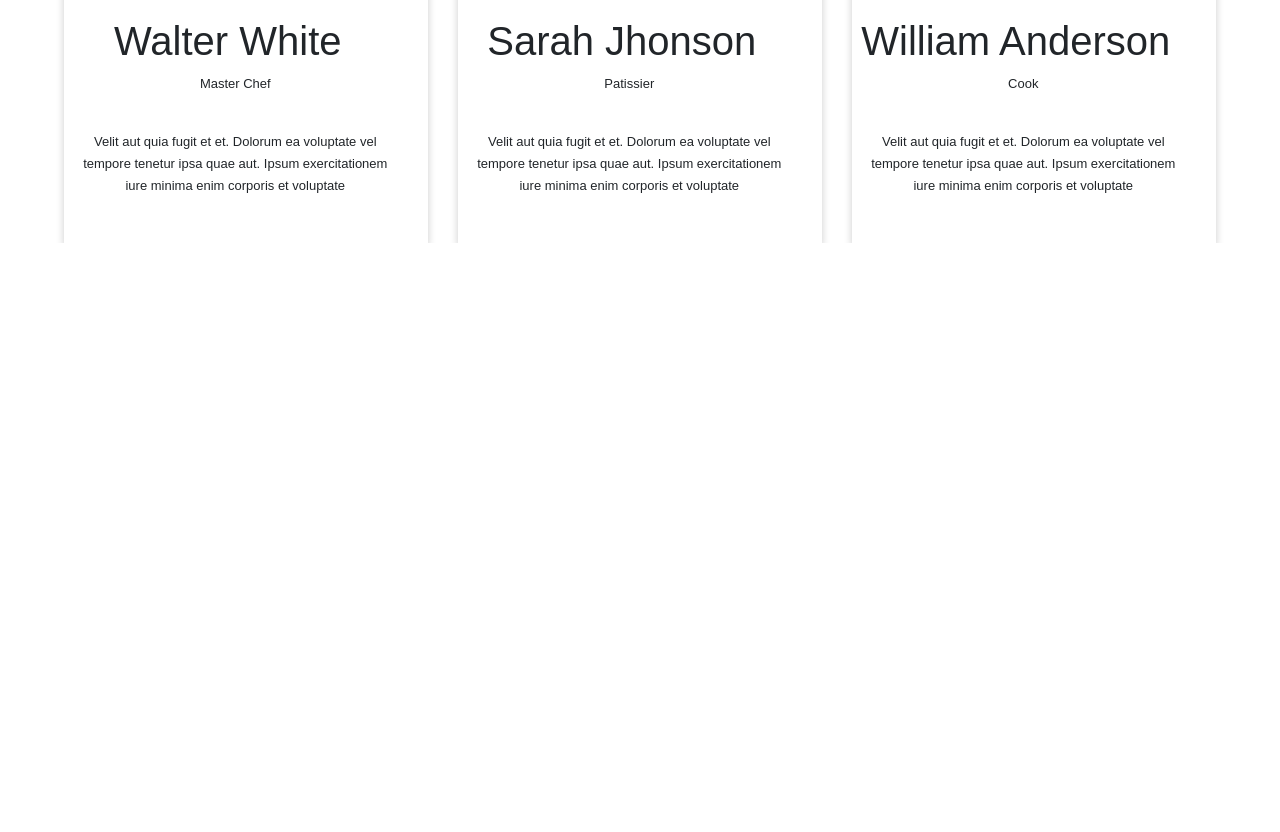
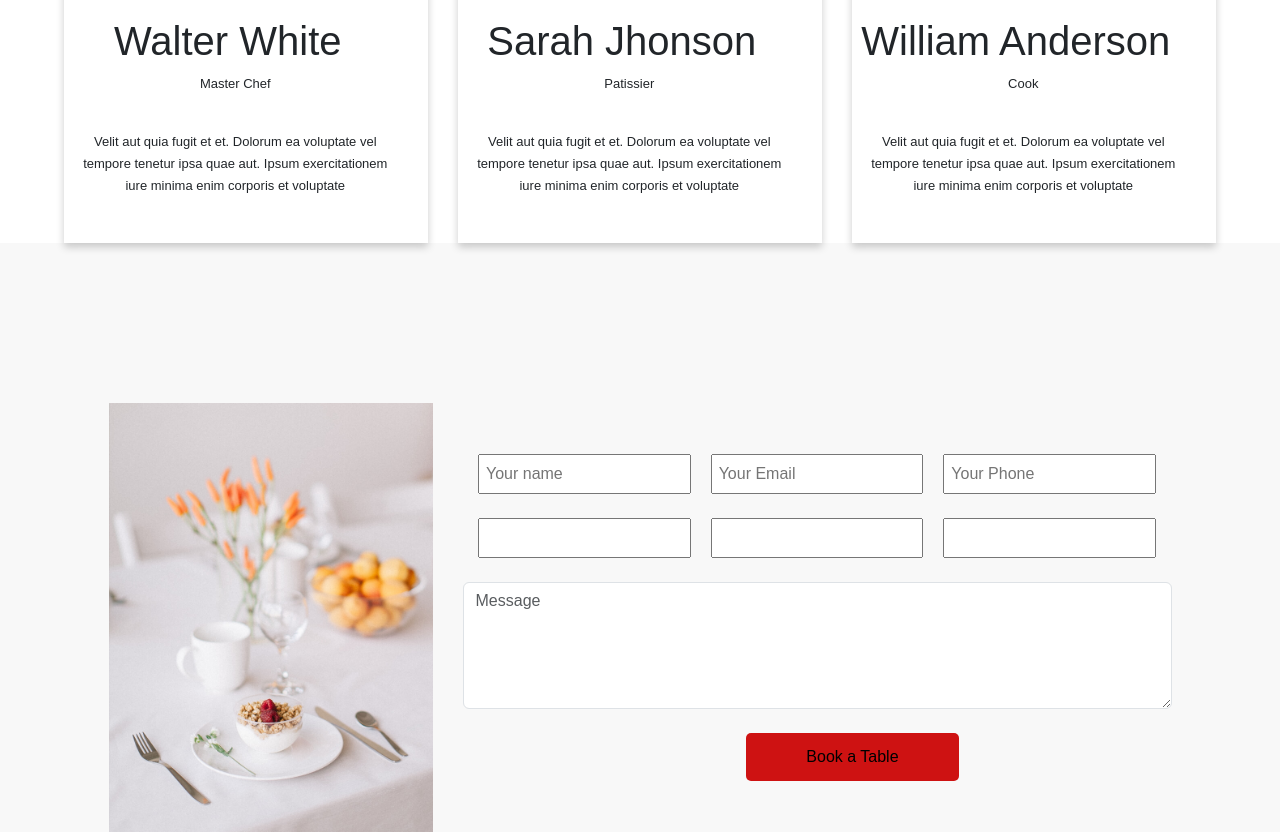
Before and after one commit to zakaria-20/JavaScript_DOM_Final_Project_Zakaria_Salami, a website: page index.html in a window 1280 px wide. Shown: the part 4661-5493 px from the top of the page. Before the commit the page ends 4904 px from the top, so only its background shows below. Drawn offline with nearby package versions, Linux system fonts and the light colour scheme.

Commit message:
add section5

```diff
--- a/index.html
+++ b/index.html
@@ -569,7 +569,7 @@
 
         </div>
     </section>
-    <!-- <section class="section5">
+     <section class="section5">
 
         <img src="./public/images/reservation.jpg" class="img-sec5"  alt="">
 
@@ -589,7 +589,7 @@
             </div>
             <button>Book a Table</button>
         </div>
-    </section> -->
+    </section>
     <!-- <div class="titleContact d-flex flex-column justify-content-center align-items-center bg-light" style="font-family: caveat; height: 30vh;">
         <h3 class=" text-grey" style="font-size: 15px ; color: grey;">CONTACT</h3>
         <p class="fs-3">Need Help? <span class="text-danger">Contact Us</span></p>
```
